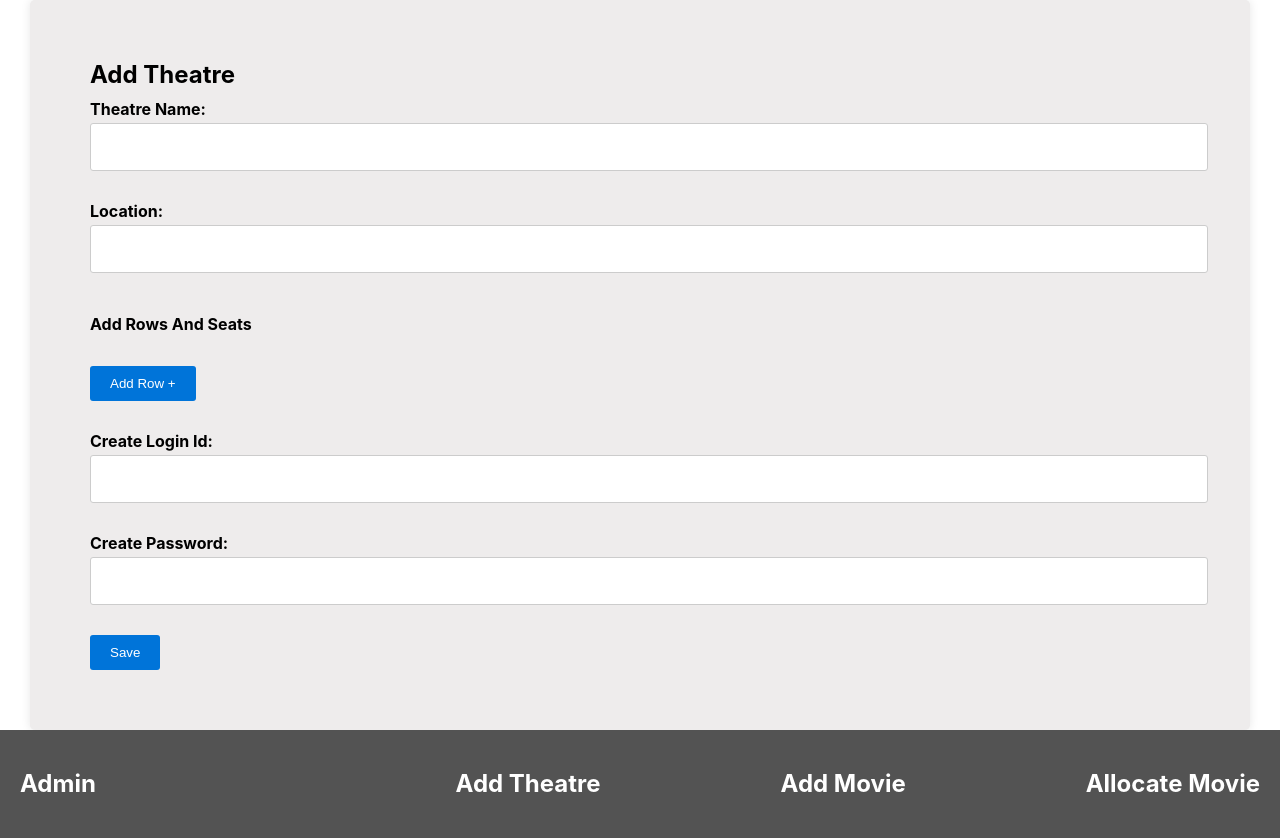
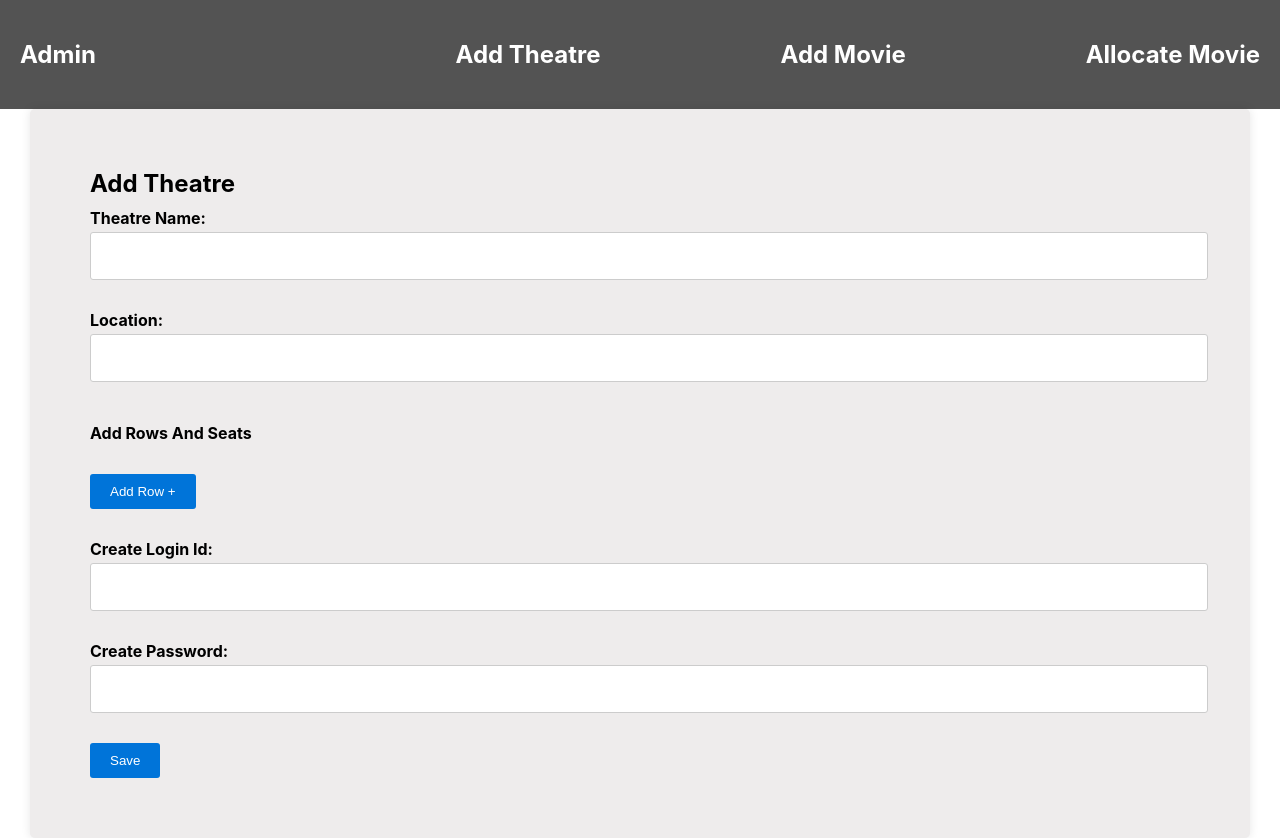
Before and after one commit to Swapnilchavan13/AdminBooking, a React (Create React App) app in the folder admin/: page / in a window 1280 px wide. Built offline with nearby package versions, Linux system fonts and the light colour scheme.

Commit message:
all component updated

```diff
--- a/admin/src/App.js
+++ b/admin/src/App.js
@@ -9,6 +9,7 @@ import { All } from "./Component/All";
 function App() {
   return (
     <BrowserRouter>
+      {window.location.pathname !== '/all' && <Navbar />}
       <Routes>
         <Route path="/" element={<Addtheatre />} />
         <Route path="addtheatre" element={<Addtheatre />} />
@@ -16,7 +17,6 @@ function App() {
         <Route path="allocatemovie" element={<Allocatemovie />} />
         <Route path="all" element={<All />} />
       </Routes>
-      {window.location.pathname !== '/all' && <Navbar />}
     </BrowserRouter>
   );
 }
```
